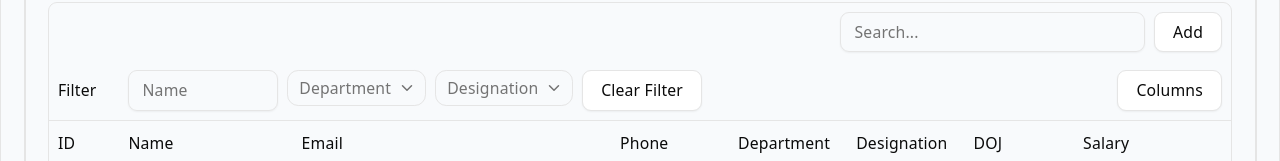
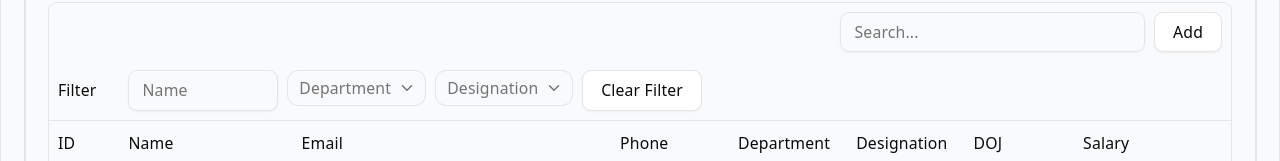
Before and after one commit to Bhavik10000000/React-Actify, a React (Vite) app: page / in a window 1280 px wide. Shown: the part 245-406 px from the top of the page. Built offline with nearby package versions, Linux system fonts and the light colour scheme; data requests are answered from the project's data file.

Commit message:
Filter added.

```diff
--- a/src/components/ui/EmployeeData.tsx
+++ b/src/components/ui/EmployeeData.tsx
@@ -24,12 +24,12 @@ import {
   getCoreRowModel,
   useReactTable,
 } from "@tanstack/react-table";
-import {
-  DropdownMenu,
-  DropdownMenuCheckboxItem,
-  DropdownMenuContent,
-  DropdownMenuTrigger,
-} from "@/components/ui/dropdown-menu";
+// import {
+//   DropdownMenu,
+//   DropdownMenuCheckboxItem,
+//   DropdownMenuContent,
+//   DropdownMenuTrigger,
+// } from "@/components/ui/dropdown-menu";
 import type { VisibilityState } from "@tanstack/react-table";
 import {
   Table,
@@ -67,6 +67,7 @@ import { useAppDispatch } from "@/store";
 import type { RootState } from "@/store";
 import { getPaginationRowModel } from "@tanstack/react-table";
 
+// Types
 type EmpValidation = z.infer<typeof EmpSchema>;
 type EmpType = {
   id: string;
@@ -80,9 +81,9 @@ type EmpType = {
   password: string;
   confirmPassword: string;
 };
-
 type EmpRow = Omit<EmpType, "password" | "confirmPassword">;
 
+// Columns
 const columnHelper = createColumnHelper<EmpRow>();
 const columns = [
   columnHelper.accessor("id", { header: "ID" }),
@@ -95,18 +96,21 @@ const columns = [
   columnHelper.accessor("salary", { header: "Salary" }),
 ];
 
+// Main Page
 const EmployeeData = () => {
+  // Rows
   const [roww, setRow] = useState(5);
-
+  // Sooners
   const { data, loading, error } = useSelector(
     (state: RootState) => state.empSlice,
   );
+  // Features
   const [add, setAdd] = useState(false);
   const [edit, setEdit] = useState(false);
   const [globalFilter, setGlobalFilter] = useState("");
   const [columnFilters, setColumnFilters] = useState([]);
-
   const [columnVisibility, setColumnVisibility] = useState<VisibilityState>({});
+  // Tanstack Table
   const table = useReactTable({
     data,
     columns,
@@ -127,15 +131,17 @@ const EmployeeData = () => {
       },
     },
   });
+
   const dispatch = useAppDispatch();
   const [designation, setDesignation] = useState("");
   const [department, setDepartment] = useState("");
-
+  // Auto EMP ID
   const maxId = data
     ? Math.max(...data.map((emp) => parseInt(emp.id.replace("EMP-", ""))))
     : 0;
   const empId = `EMP-${maxId + 1}`;
-  console.log(empId);
+  // console.log(empId);
+  // Form
   const {
     register,
     control,
@@ -154,6 +160,7 @@ const EmployeeData = () => {
       reset();
     }
   };
+  //
   useEffect(() => {
     table.setPageSize(roww);
   }, [roww, table]);
@@ -264,7 +271,7 @@ const EmployeeData = () => {
             >
               Clear Filter
             </Button>{" "}
-            <div className="ml-auto">
+            {/* <div className="ml-auto">
               <DropdownMenu>
                 <DropdownMenuTrigger>
                   <Button variant="outline" className="ml-auto">
@@ -291,7 +298,7 @@ const EmployeeData = () => {
                     })}
                 </DropdownMenuContent>
               </DropdownMenu>
-            </div>
+            </div> */}
           </div>
           <Separator />
           <Table>
--- a/src/components/ui/Task6.tsx
+++ b/src/components/ui/Task6.tsx
@@ -6,7 +6,6 @@ import {
   AvatarGroupCount,
   AvatarImage,
 } from "@/components/ui/avatar";
-import * as React from "react";
 import { useState } from "react";
 import { Calendar } from "@/components/ui/calendar";
 
```
